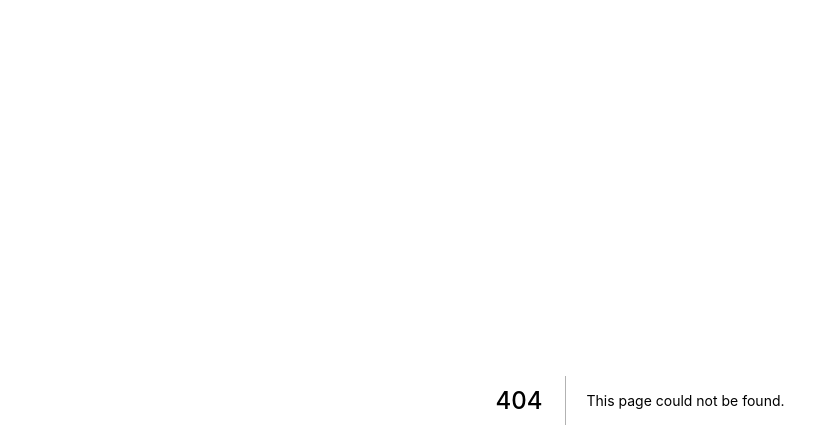
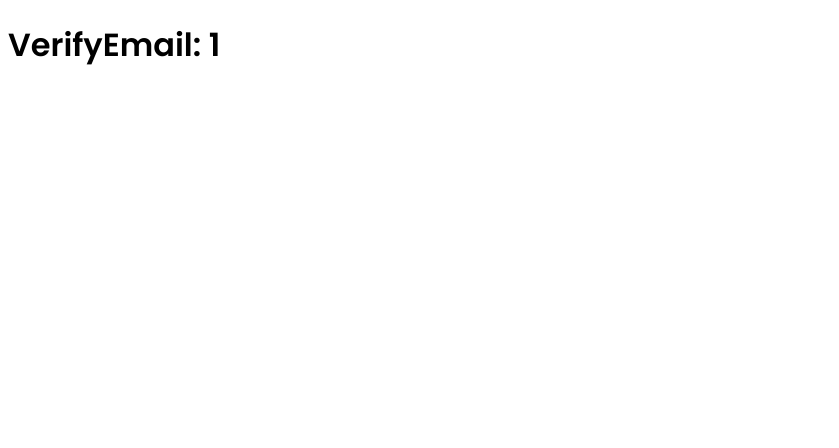
Before and after one commit to dadolyner/SkillUp-03-Frontend, a Next.js app: page /verify-email/1 in a window 1280 px wide. Before the commit this address had no page. Shown: the top 448 px of the page, without its empty margins (0-839 px from the left). Built offline with nearby package versions, Linux system fonts and the light colour scheme.

Commit message:
added verify email page and imported poppins

```diff
--- a/src/pages/api/index.ts
+++ /dev/null
@@ -1,12 +0,0 @@
-// Next.js API route support: https://nextjs.org/docs/api-routes/introduction
-import type { NextApiRequest, NextApiResponse } from 'next'
-
-type Data = {
-    name: string
-}
-
-const handler = (req: NextApiRequest, res: NextApiResponse<Data>) => {
-    res.status(200).json({ name: 'Home API Route' })
-}
-
-export default handler
--- /dev/null
+++ b/src/pages/verify-email/[token].tsx
@@ -0,0 +1,15 @@
+import type { NextPage } from 'next';
+import { useRouter } from 'next/router';
+
+const VerifyEmail: NextPage = () => {
+    const router = useRouter();
+    const { token } = router.query;
+
+    return (
+        <>
+            <h1>VerifyEmail: {token}</h1>
+        </>
+    );
+};
+
+export default VerifyEmail;
--- a/src/styles/globals.css
+++ b/src/styles/globals.css
@@ -1,5 +1,11 @@
+@import url(https://fonts.googleapis.com/css2?family=Poppins:wght@300;400;500;600&display=swap);
+
 *,
 *::after,
 *::before {
   box-sizing: border-box;
 }
+
+html {
+    font-family: 'Poppins', sans-serif;
+}
```
